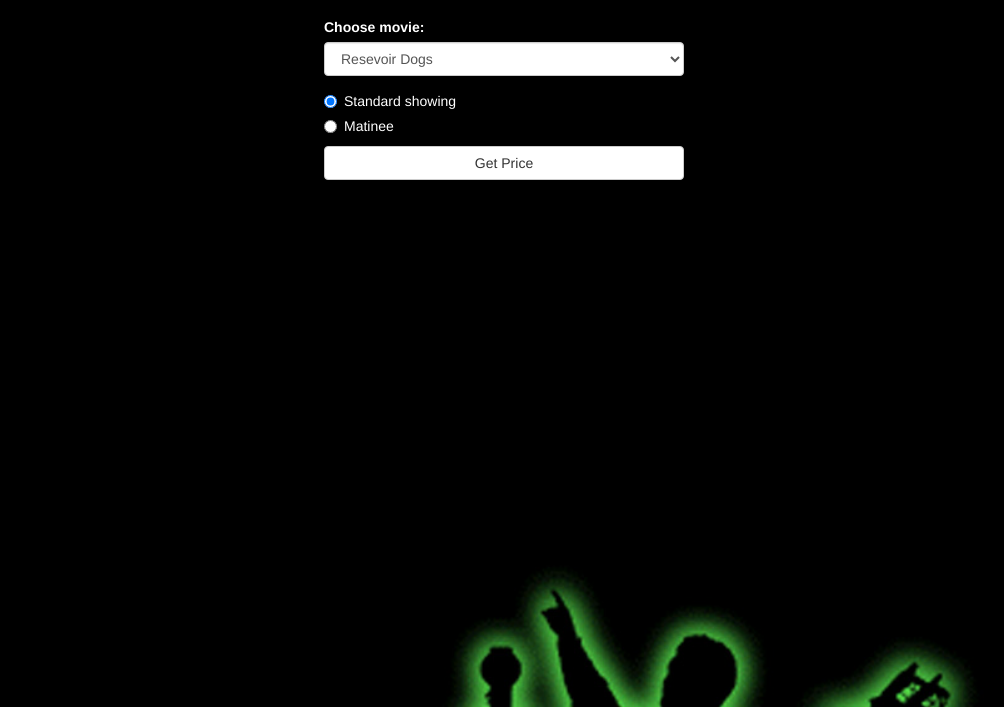
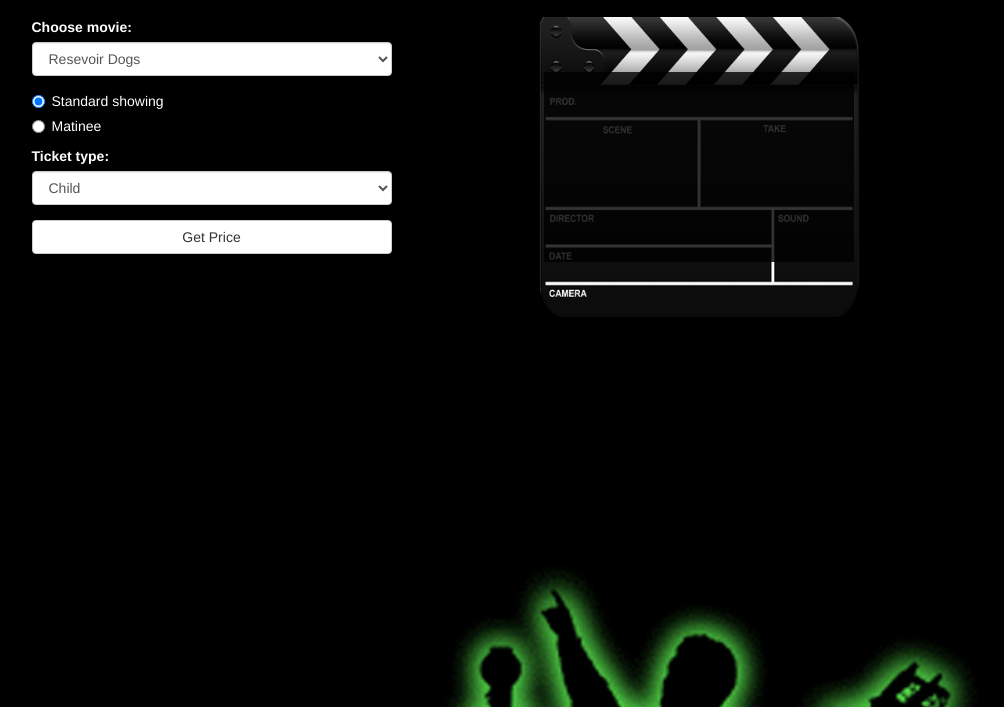
Before and after one commit to finalfreq/movie_estimator, a plain HTML site: page index.html in a window 1280 px wide. Shown: the part 93-800 px from the top of the page, without its empty margins (136-1140 px from the left). Drawn offline with nearby package versions, Linux system fonts and the light colour scheme.

Commit message:
update background for movie results:

```diff
--- a/css/styles.css
+++ b/css/styles.css
@@ -17,3 +17,20 @@ body {
   color: white;
   text-decoration: underline;
 }
+
+#result {
+  position: relative;
+  height: 300px;
+  width: 100%;
+  background: url("../images/clap.png") no-repeat;
+  background-size: 100% 100%;
+}
+
+#result .overlay {
+  position: absolute;
+  top: 55px;
+  bottom: 55px;
+  left: 25px;
+  right: 25px;
+  background-color: rgba(0, 0, 0, .8);
+}
--- a/index.html
+++ b/index.html
@@ -12,7 +12,7 @@
 
     <h1 class="page-header text-center">Mystery Science Theater 3000</h1>
     <div class="row">
-      <div class="col-sm-4 col-sm-offset-4 column">
+      <div class="col-sm-4 col-sm-offset-1 column">
         <form>
           <div class="form-group">
             <label for="movie-select">Choose movie:</label>
@@ -31,8 +31,24 @@
               Matinee
             </label>
           </div>
+          <div class="form-group">
+            <label for="ticket-select">Ticket type:</label>
+            <select id="ticket-select" class="form-control">
+              <option>Child</option>
+              <option>Adult</option>
+              <option>Senior</option>
+            </select>
+          </div>
           <button class="btn btn-default stretch">Get Price</button>
         </form>
+      </div>
+
+      <div class="col-sm-4 col-sm-offset-1 column">
+        <div id="result">
+          <div class="overlay">
+
+          </div>
+        </div>
       </div>
     </div>
   </body>
--- a/js/scripts.js
+++ b/js/scripts.js
@@ -39,7 +39,6 @@ function Movie(name, price, discount) {
   this.name     = name;
   this.price    = price;
   this.discount = discount;
-  debugger;
 }
 
 $(function() {
```
Also changed, not shown: images/clap.png (added).
